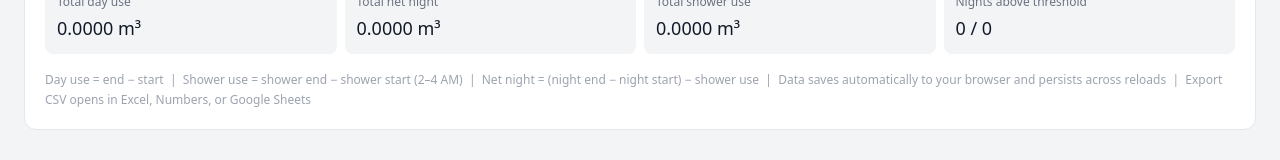
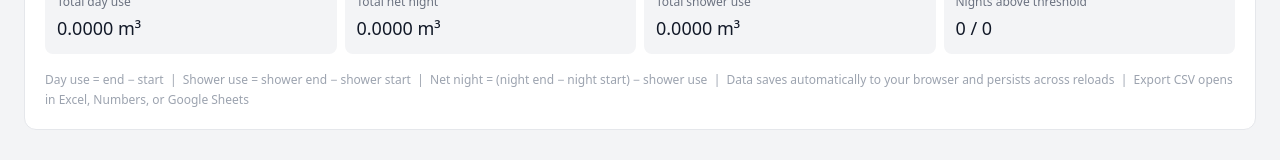
Before and after one commit to ZainMeraki/Water-Tracker, a React (Vite) app: page / in a window 1280 px wide. Shown: the part 271-431 px from the top of the page. Built offline with nearby package versions, Linux system fonts and the light colour scheme.

Commit message:
Changed Description Footer Text

```diff
--- a/src/components/WaterTracker.jsx
+++ b/src/components/WaterTracker.jsx
@@ -162,7 +162,7 @@ export default function WaterTracker({ dark, setDark }) {
         {/* Footnote */}
         <p className="text-xs text-gray-400 dark:text-zinc-500 mt-4 leading-relaxed">
           Day use = end − start &nbsp;|&nbsp;
-          Shower use = shower end − shower start (2–4 AM) &nbsp;|&nbsp;
+          Shower use = shower end − shower start &nbsp;|&nbsp;
           Net night = (night end − night start) − shower use &nbsp;|&nbsp;
           Data saves automatically to your browser and persists across reloads &nbsp;|&nbsp;
           Export CSV opens in Excel, Numbers, or Google Sheets
```
